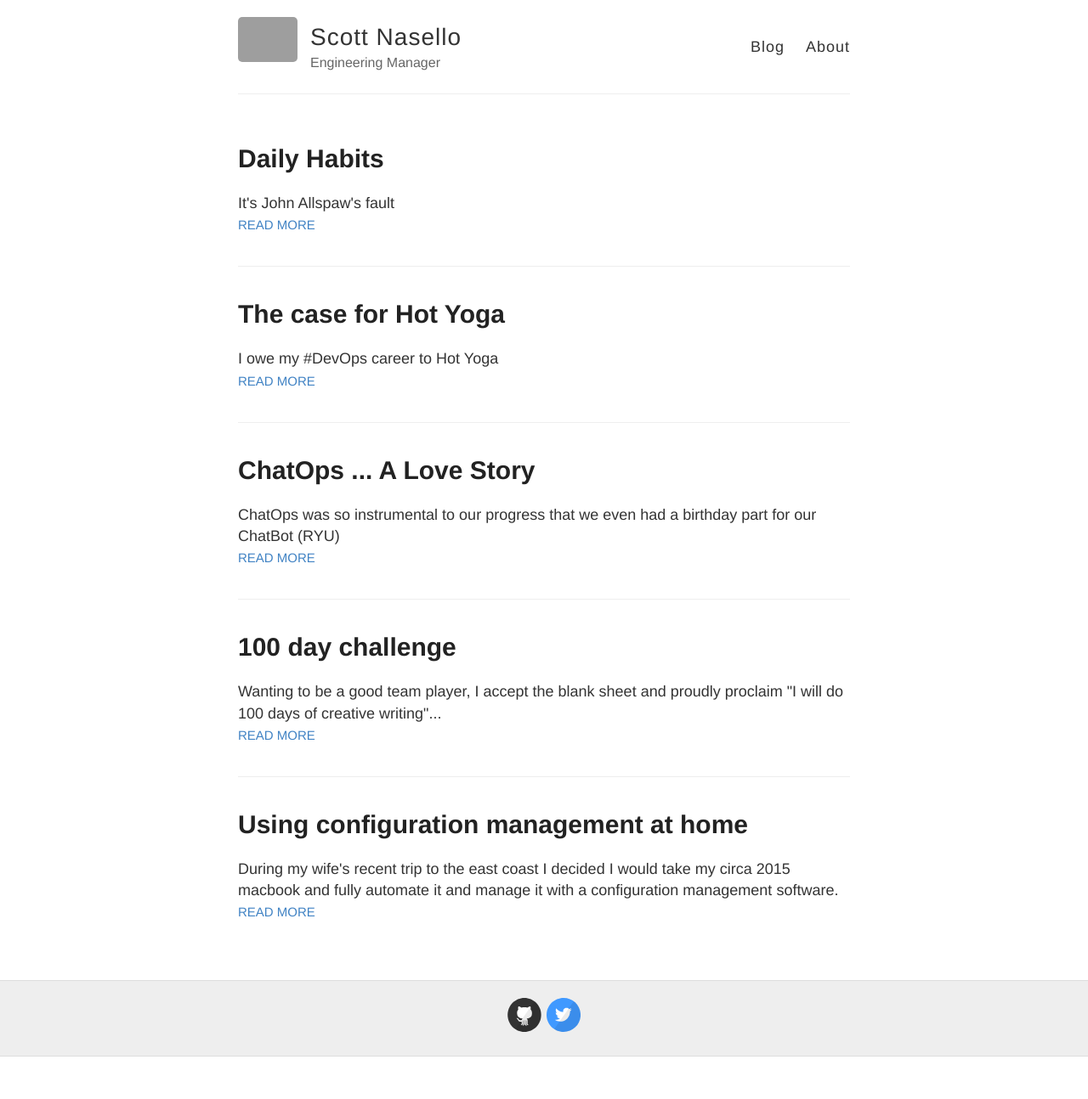
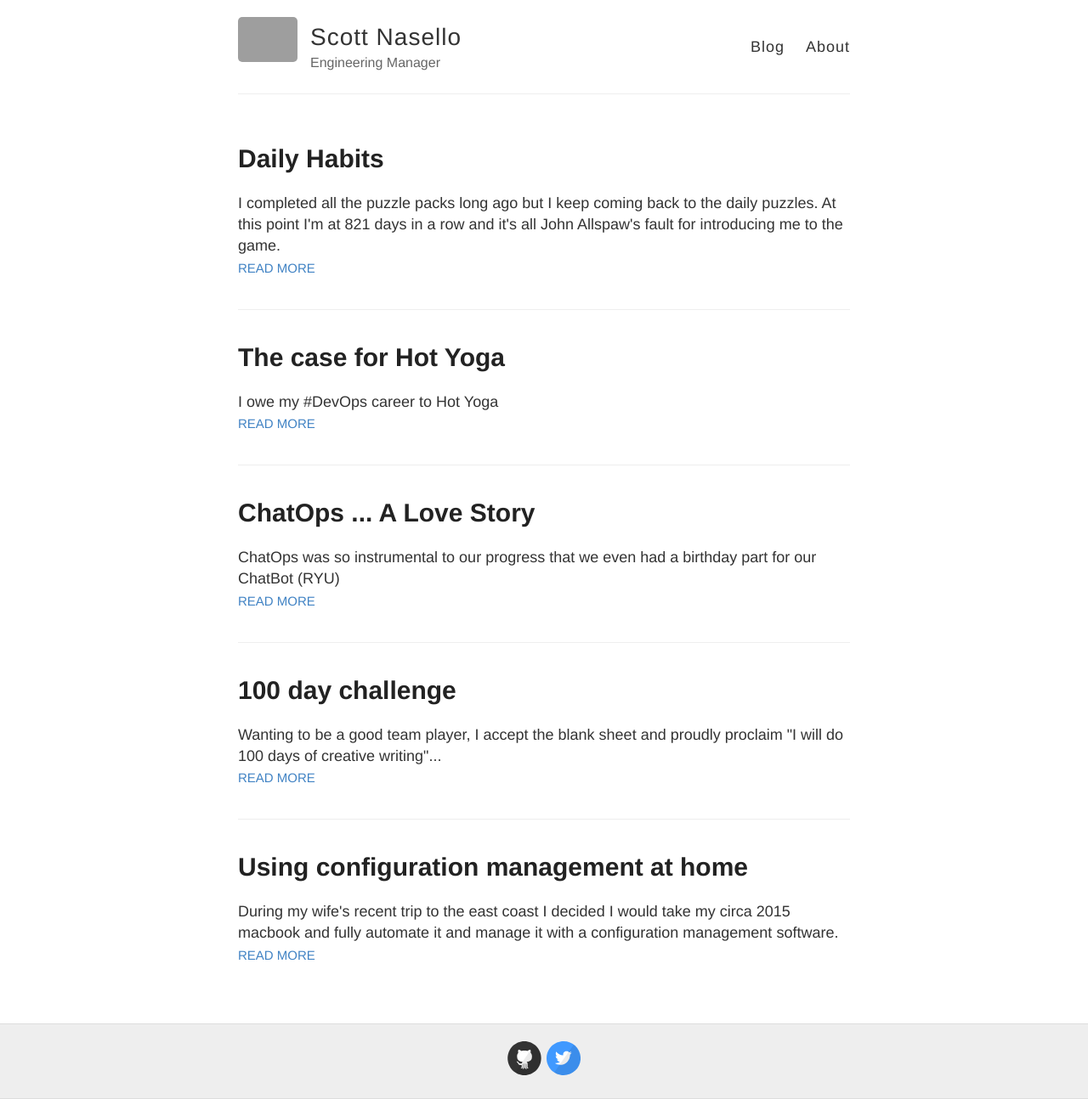
Before and after one commit to scottnasello/scottnasello.github.io, a Jekyll site: the page built from index.html, in a window 1280 px wide. Shown: the whole page at 85% size. Built offline with Jekyll 4.4.1, drawn with Linux system fonts in a browser that asks for light colours; before the commit the page ends 1244 px from its top, so only the background shows below that; grey boxes are pictures that could not be loaded.

Commit message:
revised excerpt

```diff
--- a/_posts/2018-10-09-Flow.md
+++ b/_posts/2018-10-09-Flow.md
@@ -1,7 +1,7 @@
 ---
 layout: post
 title: Daily Habits
-excerpt: "It's John Allspaw's fault"
+excerpt: "I completed all the puzzle packs long ago but I keep coming back to the daily puzzles.  At this point I'm at 821 days in a row and it's all John Allspaw's fault for introducing me to the game."
 ---
 
 ## Habits
```
